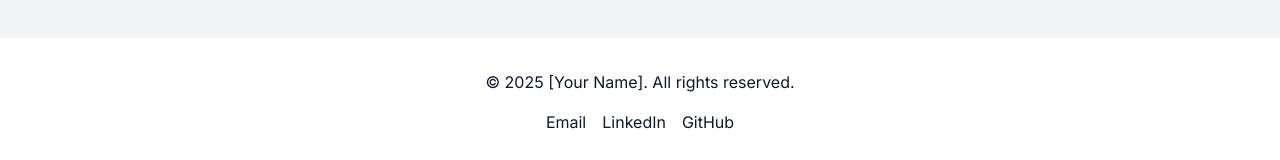
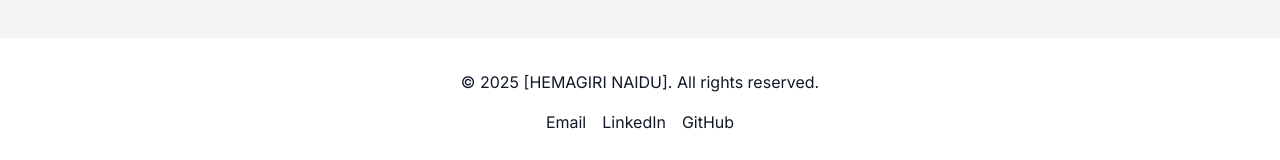
Before and after one commit to MogasalaHemagiri/my-portfolio, a Next.js app: page / in a window 1280 px wide. Shown: the part 1638-1798 px from the top of the page. Built offline with nearby package versions, Linux system fonts and the light colour scheme.

Commit message:
Update Footer.js

```diff
--- a/components/Footer.js
+++ b/components/Footer.js
@@ -3,7 +3,7 @@ const Footer = () => {
   return (
     <footer id="contact" className="py-8 bg-white dark:bg-gray-800">
       <div className="container mx-auto px-4 text-center">
-        <p className="mb-4">© {new Date().getFullYear()} [Your Name]. All rights reserved.</p>
+        <p className="mb-4">© {new Date().getFullYear()} [HEMAGIRI NAIDU]. All rights reserved.</p>
         <div className="space-x-4">
           <a href="mailto:hemagiri1394.in@gmail.com.com" className="hover:text-blue-500">Email</a>
           <a href="https://linkedin.com/in/mr-hemagiri" target="_blank" rel="noopener noreferrer" className="hover:text-blue-500">LinkedIn</a>
```
